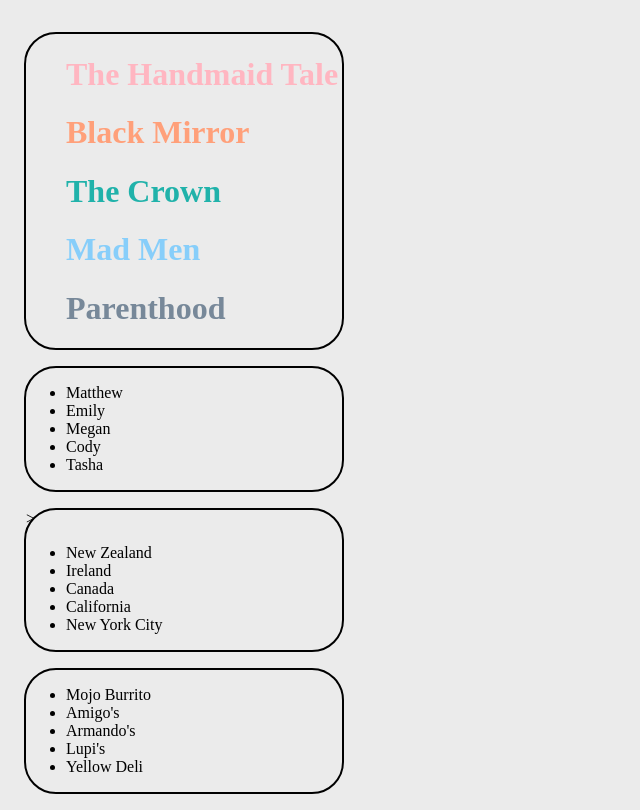
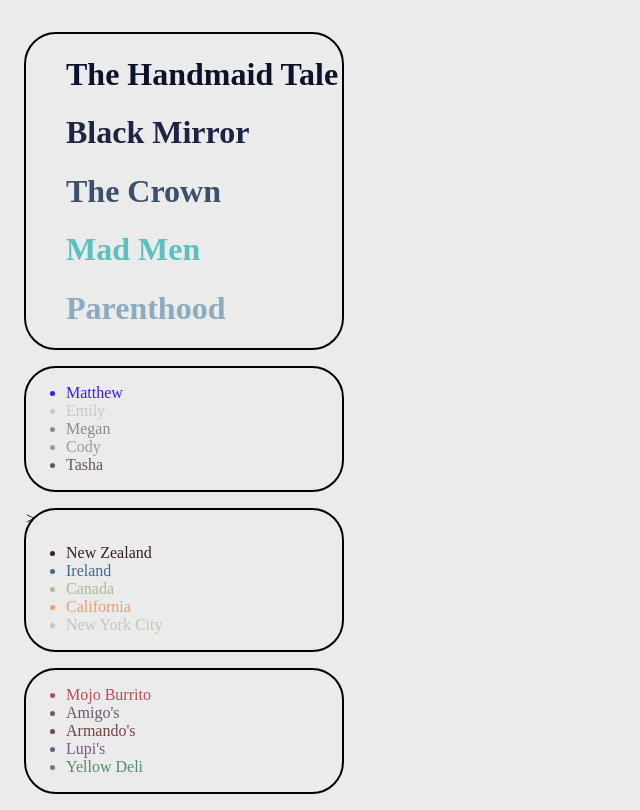
Before and after one commit to oliviacampbell/CSS-Drills, a plain HTML site: page index.html in a window 1280 px wide. Shown: the part 1859-2669 px from the top of the page, without its empty margins (0-640 px from the left). Drawn offline with Linux system fonts and the light colour scheme; a web font is replaced by a local one.

Commit message:
Added Styling to unordered lists.

```diff
--- a/app.css
+++ b/app.css
@@ -95,21 +95,81 @@
 }
 
 #show1 {
-    color: lightpink;
+    color: #0B132B;
 }
 
 #show2 {
-    color: lightsalmon;
+    color: #1C2541;
 }
 
 #show3 {
-    color: lightseagreen;
+    color: #3A506B;
 }
 
 #show4 {
-    color: lightskyblue;
+    color: #5BC0BE;
 }
 
 #show5 {
-    color: lightslategrey;
+    color: #8CABBE;
 }
+
+#Friend1 {
+    color: rgb(57, 26, 230);
+}
+
+#Friend2 {
+    color: #C4CAD0;
+}
+
+#Friend3 {
+    color: #878C8F;
+}
+
+#Friend4 {
+    color: #A4969B;
+}
+
+#Friend5 {
+    color: #655560;
+}
+
+#Place1 {
+    color: #381D2A;
+}
+
+#Place2 {
+    color: #3E6990;
+}
+
+#Place3 {
+    color: #AABD8C;
+}
+
+#Place4 {
+    color: #F39B6D;
+}
+
+#Place5 {
+    color: #BACDB0;
+}
+
+#Food1 {
+    color: #C14953;
+}
+
+#Food2 {
+    color: #70566D;
+}
+
+#Food3 {
+    color: #764248;
+}
+
+#Food4 {
+    color: #785589;
+}
+
+#Food5 {
+    color: #558B6E;
+}
--- a/index.html
+++ b/index.html
@@ -101,32 +101,32 @@
 
         <div class="list-box">
             <ul>
-                <li>Matthew</li>
-                <li>Emily</li>
-                <li>Megan</li>
-                <li>Cody</li>
-                <li>Tasha</li>
+                <li id="Friend1">Matthew</li>
+                <li id="Friend2">Emily</li>
+                <li id="Friend3">Megan</li>
+                <li id="Friend4">Cody</li>
+                <li id="Friend5">Tasha</li>
             </ul>
         </div>
 
         <div class="list-box">
             </divclass>>
             <ul>
-                <li>New Zealand</li>
-                <li>Ireland</li>
-                <li>Canada</li>
-                <li>California</li>
-                <li>New York City</li>
+                <li id="Place1">New Zealand</li>
+                <li id="Place2">Ireland</li>
+                <li id="Place3">Canada</li>
+                <li id="Place4">California</li>
+                <li id="Place5">New York City</li>
             </ul>
         </div>
 
         <div class="list-box">
             <ul>
-                <li>Mojo Burrito</li>
-                <li>Amigo's</li>
-                <li>Armando's</li>
-                <li>Lupi's</li>
-                <li>Yellow Deli</li>
+                <li id="Food1">Mojo Burrito</li>
+                <li id="Food2">Amigo's</li>
+                <li id="Food3">Armando's</li>
+                <li id="Food4">Lupi's</li>
+                <li id="Food5">Yellow Deli</li>
             </ul>
         </div>
     </div>
```
